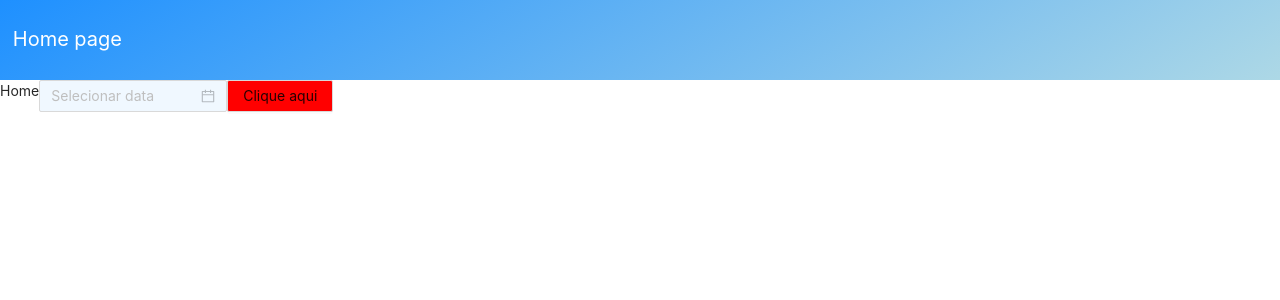
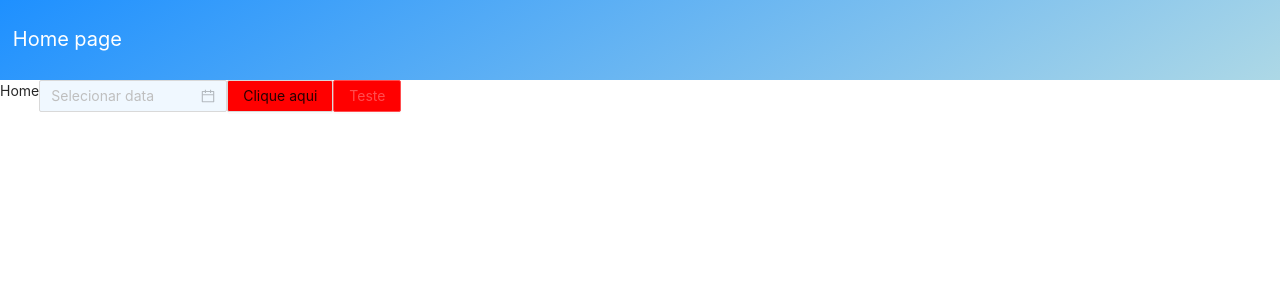
Before and after one commit to RodrigoCortezDev/AntDesignReactTeste, a React (Create React App) app: page / in a window 1280 px wide. Shown: the top 300 px of the page. Built offline with nearby package versions, Linux system fonts and the light colour scheme.

Commit message:
Teste de Style

```diff
--- a/src/Pages/Home/index.tsx
+++ b/src/Pages/Home/index.tsx
@@ -14,6 +14,7 @@ export default function Home() {
 			>
 				Clique aqui
 			</Sc.MyButton>
+			<Sc.AttributeButton>Teste</Sc.AttributeButton>
 		</Master>
 	);
 }
--- a/src/Pages/Home/styled.ts
+++ b/src/Pages/Home/styled.ts
@@ -18,3 +18,16 @@ export const MyButton = styled(Button)`
 		background-color: black;
 	}
 `;
+
+export const AttributeButton = styled(Button).attrs(props => {
+	//const { type = 'button', danger  = true } = props;
+	return { type: 'ghost', danger: true };
+})`
+	background-color: red;
+`;
+
+export const PropsBox = styled.div(() => ({
+	background: 'red',
+	height: '50px',
+	width: '50px',
+}));
```
Also changed, not shown: 1 other file (tests, documents, lock files or other folders).
